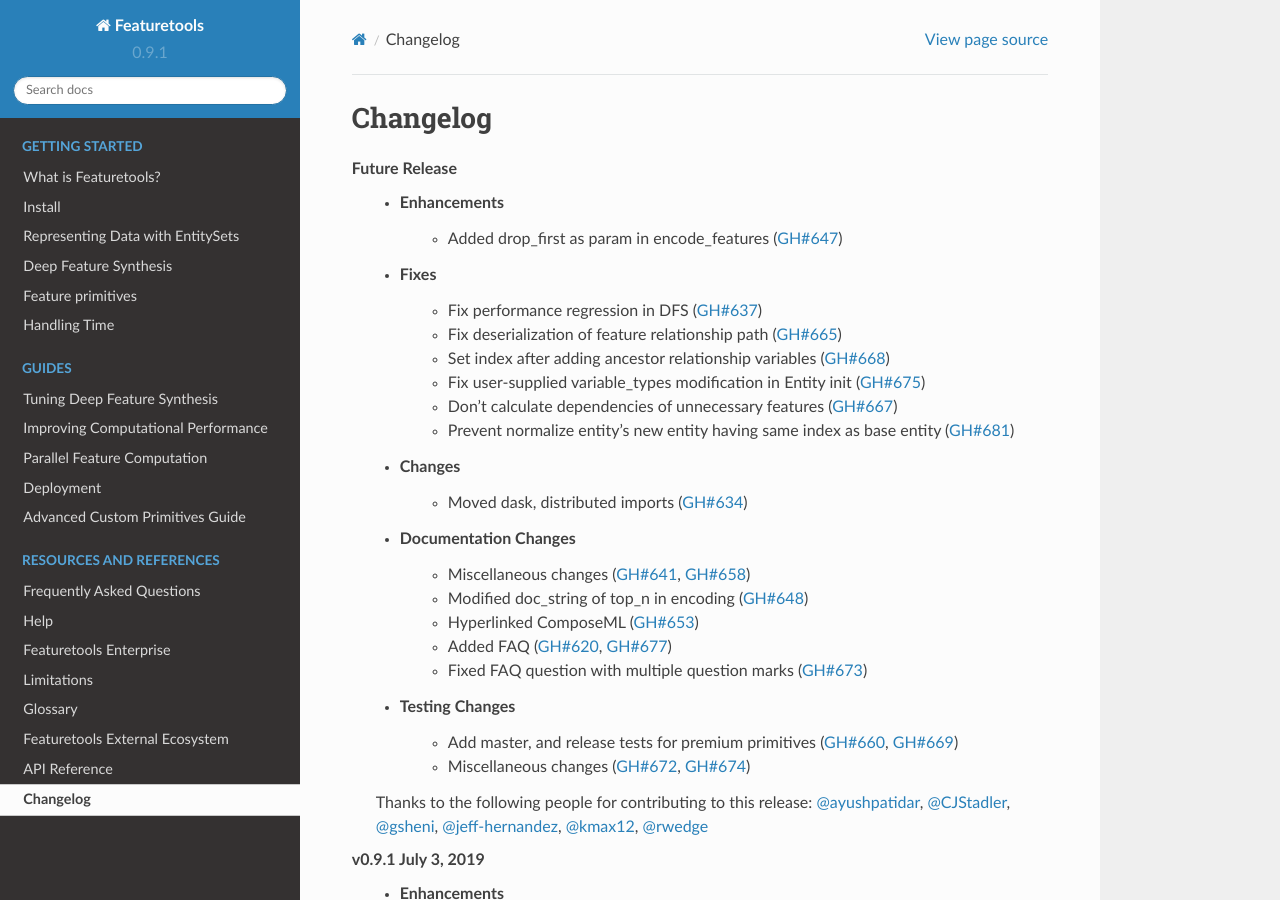
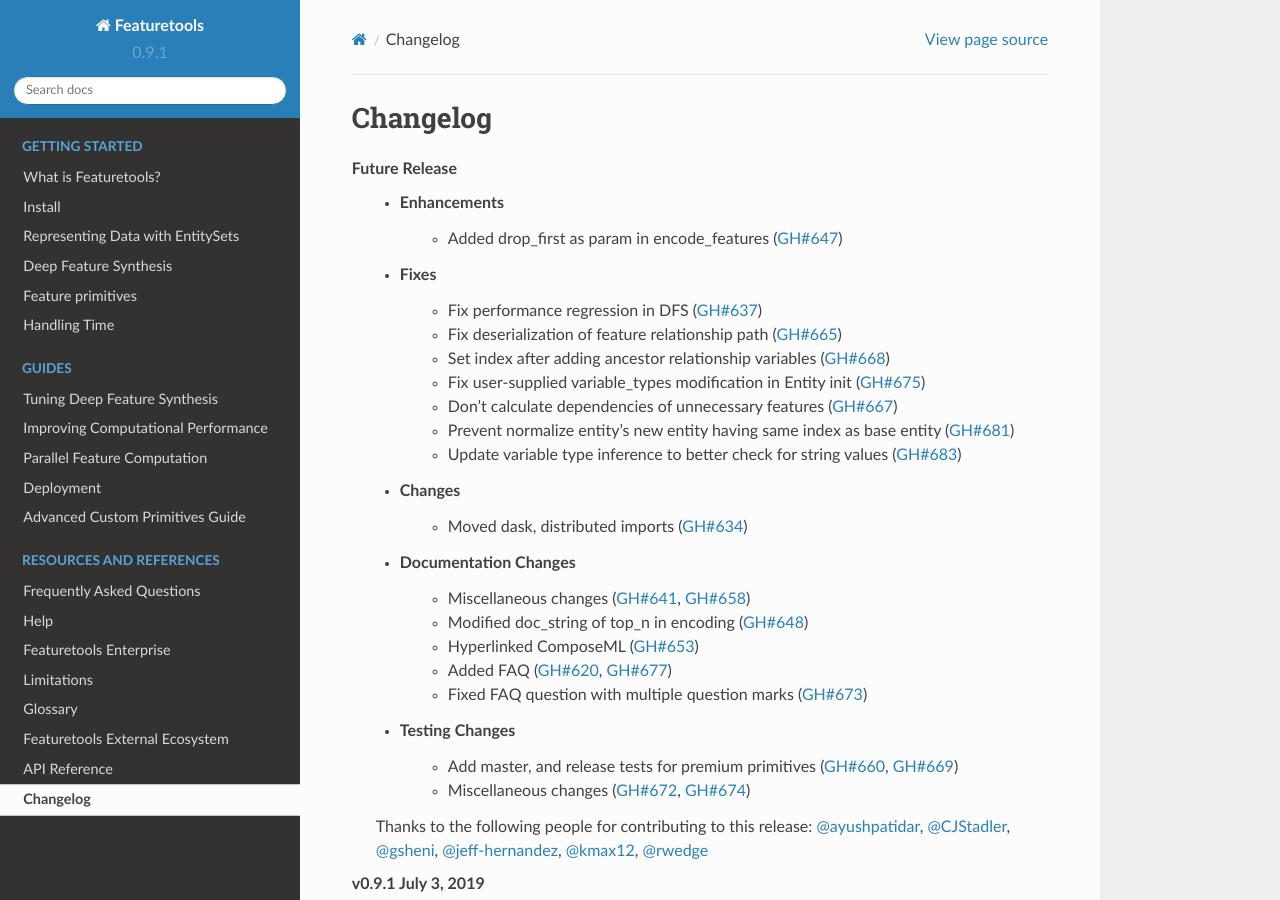
Before and after one commit to alteryx/featuretools, a Sphinx documentation site: the page built from docs/source/changelog.rst, in a window 1280 px wide and 900 px high. Built offline with Sphinx 7.4.7 and the Read the Docs theme 2.0.0, drawn with Linux system fonts in a browser that asks for light colours; pages that are not in the unit, such as notebooks, are missing from menus.

Commit message:
Update changelog.rst

```diff
--- a/docs/source/changelog.rst
+++ b/docs/source/changelog.rst
@@ -12,6 +12,7 @@
         * Fix user-supplied variable_types modification in Entity init (:pr:`675`)
         * Don't calculate dependencies of unnecessary features (:pr:`667`)
         * Prevent normalize entity's new entity having same index as base entity (:pr:`681`)
+        * Update variable type inference to better check for string values (:pr:`683`)
     * Changes
         * Moved dask, distributed imports (:pr:`634`)
     * Documentation Changes
```
